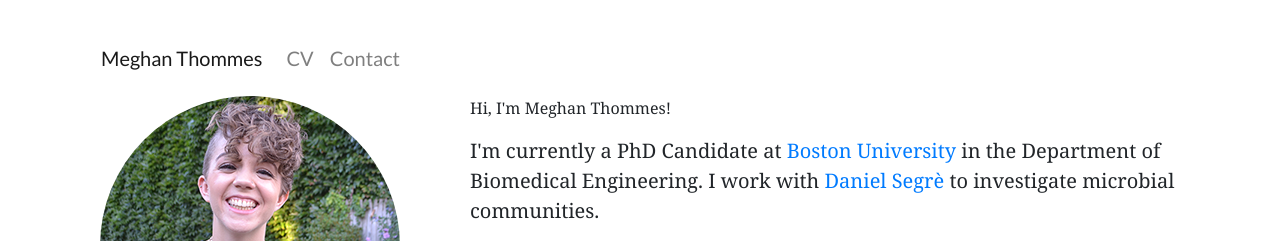
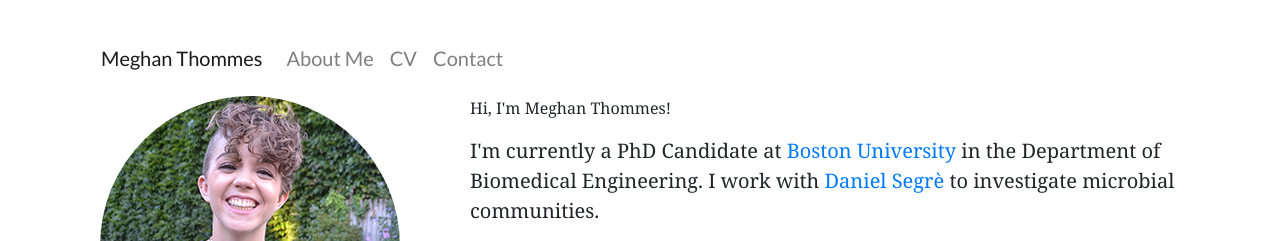
Before and after one commit to megthommes/megthommes.github.io, a Jekyll site: the page built from index.html, in a window 1280 px wide. Shown: the top 241 px of the page. Built offline with Jekyll 4.4.1, drawn with Linux system fonts in a browser that asks for light colours; some web fonts are replaced.

Commit message:
Update header.html
Add About Me

```diff
--- a/_includes/header.html
+++ b/_includes/header.html
@@ -4,6 +4,10 @@
 		<a class="navbar-brand" href="https://meghanthommes.com">Meghan Thommes</a>
 
 		<ul class="navbar-nav">
+			<!-- About Me -->
+			<li class="nav-item">
+				<a class="nav-link" href="/about">About Me</a>
+			</li>
 			<!-- CV -->
 			<li class="nav-item">
 				<a class="nav-link" href="/cv">CV</a>
```
